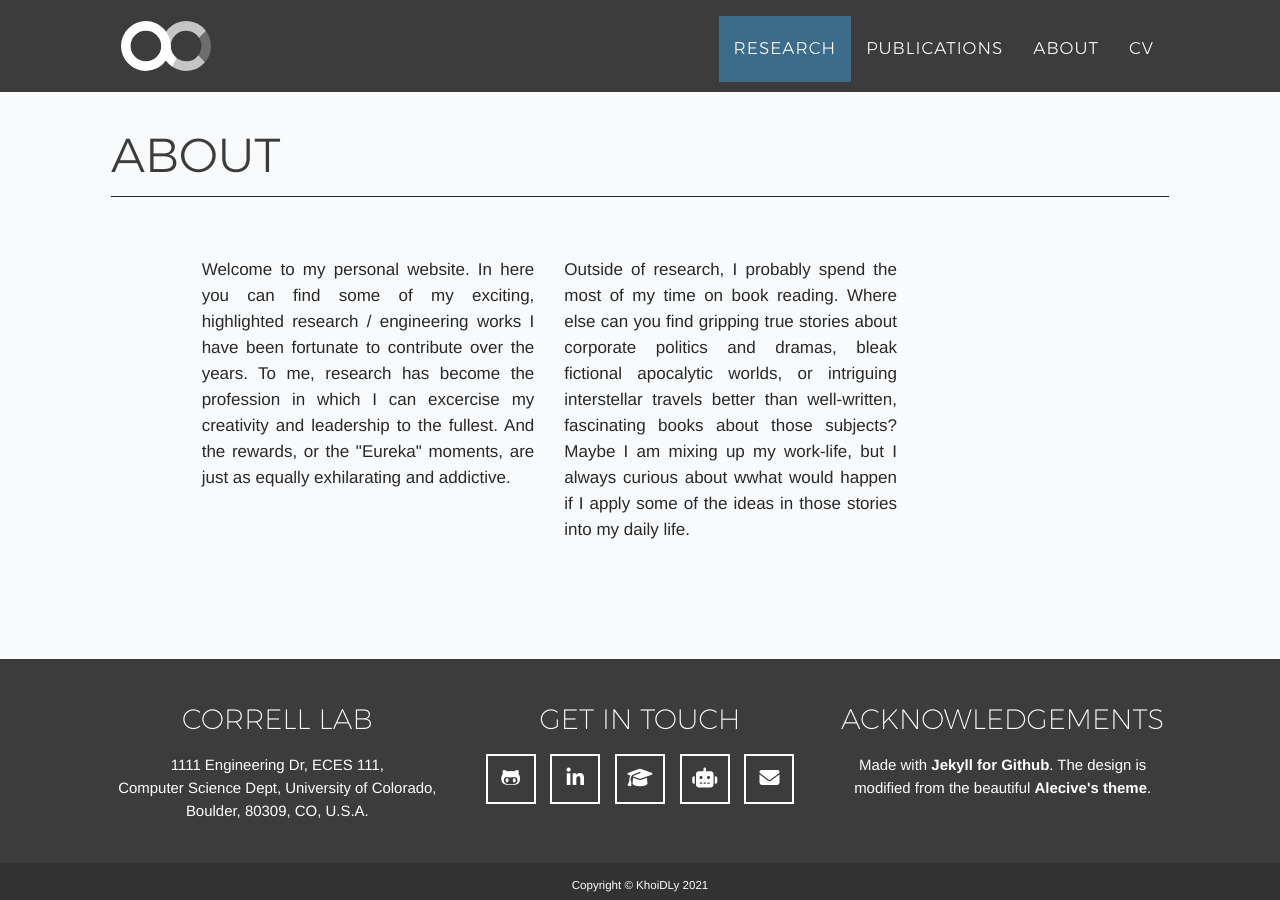
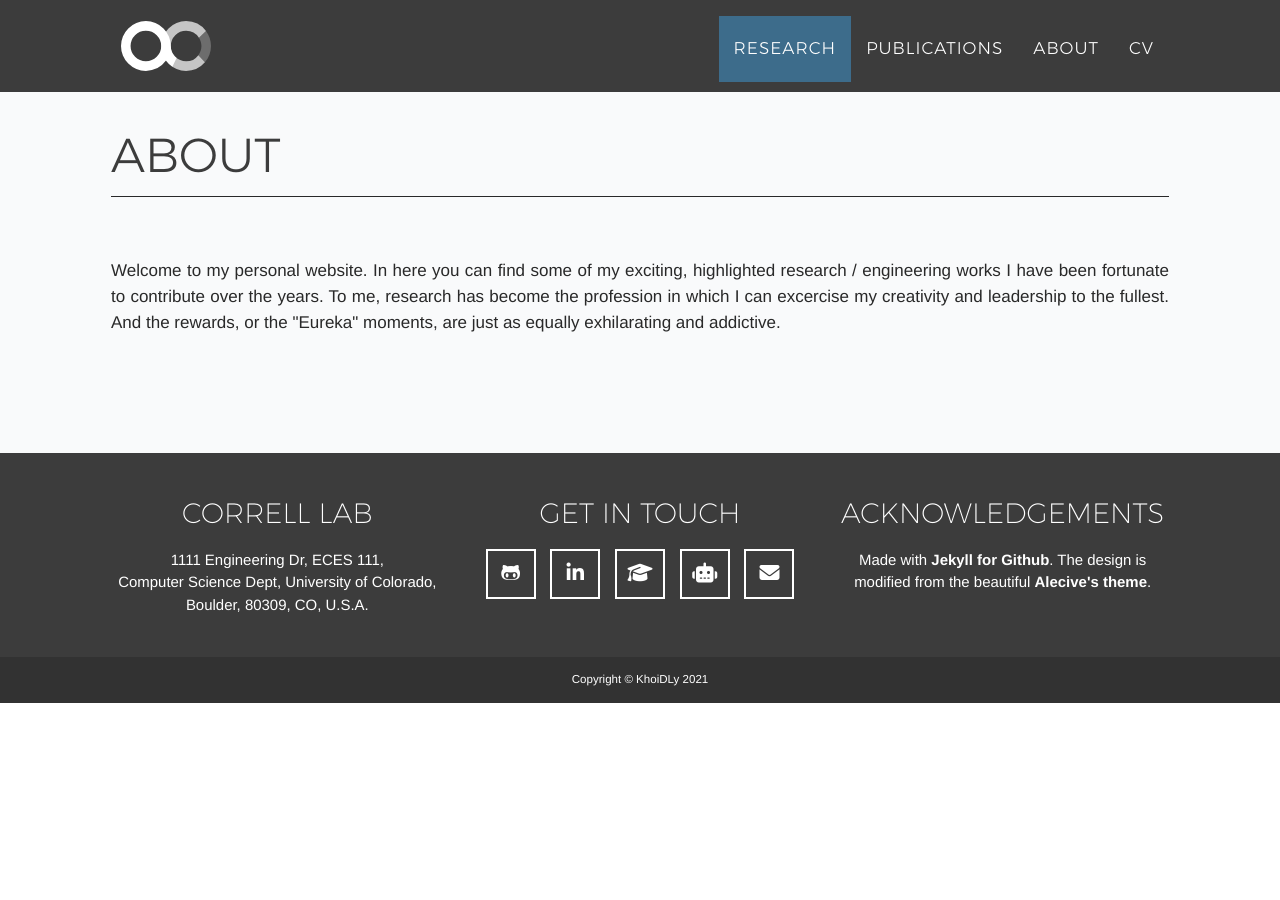
Before and after one commit to KhoiDLy/KhoiDLy.github.io, a Jekyll site: the page built from index.html, in a window 1280 px wide and 900 px high, scrolled down 2452 px. Built offline with Jekyll 4.4.1, drawn with Linux system fonts in a browser that asks for light colours; nearby versions of some CDN libraries; some web fonts are replaced; after the commit the page ends 3155 px from its top, so only the background shows below that.

Commit message:
Update about.html

```diff
--- a/_includes/about.html
+++ b/_includes/about.html
@@ -10,18 +10,13 @@
             </div>
             <div class="row">
                 <div class="col-lg-1"></div>
-                <div class="col-lg-4">
+                <div class="col-lg-12">
                     <p>{{ site.description }} In here you can find some of my exciting, highlighted research / engineering works I have been fortunate to contribute over the years. To me, research has become the profession in which I can excercise my creativity and leadership to the fullest. And the rewards, or the "Eureka" moments, are just as equally exhilarating and addictive.</p>
                 </div>
-                <div class="col-lg-4">
+                <!-- <div class="col-lg-4">
                     {% include years_elap.html from="2008" %}
                     <p>Outside of research, I probably spend the most of my time on book reading. Where else can you find gripping true stories about corporate politics and dramas, bleak fictional apocalytic worlds, or intriguing interstellar travels better than well-written, fascinating books about those subjects? Maybe I am mixing up my work-life, but I always curious about wwhat would happen if I apply some of the ideas in those stories into my daily life.</p>
-                    <!-- <p>{% if site.banner %} -->
-                        <!-- {% if site.banner-link %}<a href="{{ site.banner-link }}" target="_blank">{% endif %} -->
-                        <!-- <span class="about-banner">{{ site.banner }}{% if site.banner-link %} [LINK]{% endif %}</span> -->
-                        <!-- {% if site.banner-link %}</a>{% endif %} -->
-                    <!-- {% endif %}</p> -->
-                </div>
+                </div> -->
                 <div class="col-lg-1"></div>
             </div>
         </div>
```
